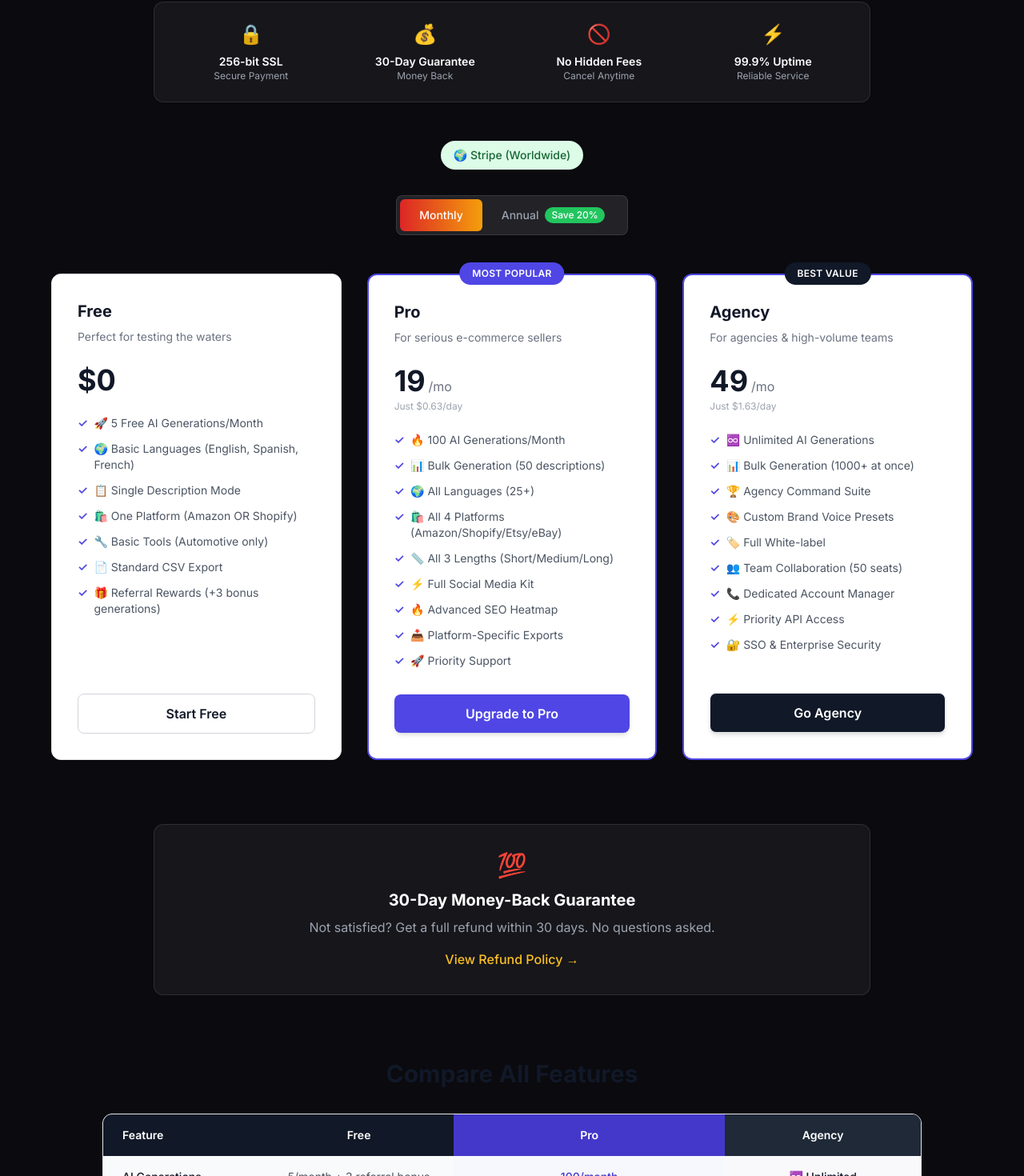
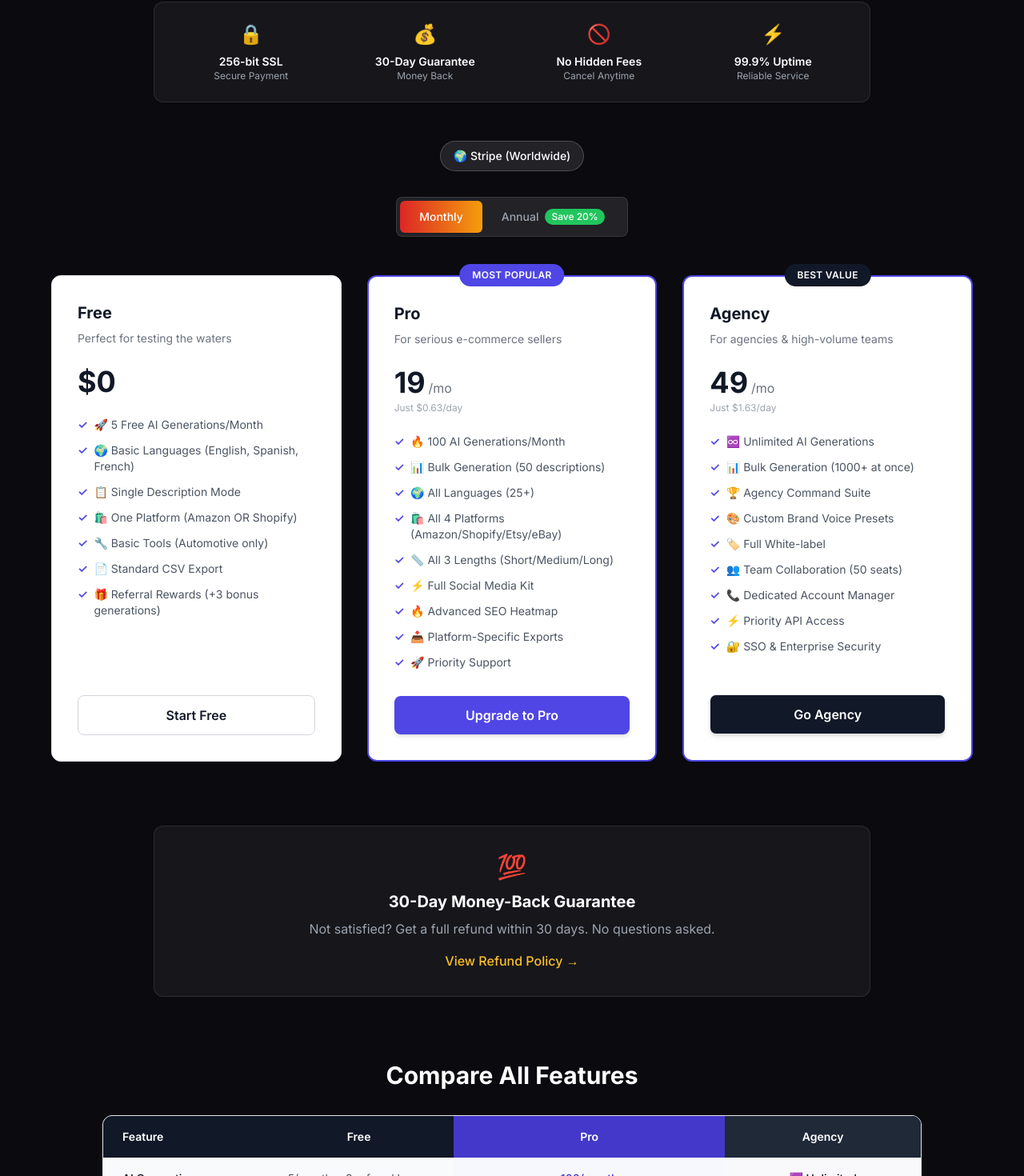
Before and after one commit to Veeresh-Math/DescriptAI, a Next.js app in the folder DescriptAI/: page /pricing in a window 1280 px wide. Shown: the part 327-1797 px from the top of the page at 80% size. Built offline with nearby package versions, Linux system fonts and the light colour scheme; no server answers.

Commit message:
Fix invisible headings on dark background

```diff
--- a/DescriptAI/app/pricing/page.tsx
+++ b/DescriptAI/app/pricing/page.tsx
@@ -286,9 +286,9 @@ export default function PricingPage() {
                 {/* Payment Gateway Badge */}
                 {paymentGateway && (
                     <div className="text-center mb-8">
-                        <span className="inline-flex items-center px-4 py-2 rounded-full bg-green-100 text-green-800 text-sm font-medium">
+                        <span className="inline-flex items-center px-4 py-2 rounded-full bg-white/10 text-white border border-white/20 text-sm font-medium">
                             {isIndia ? "🇮🇳 Razorpay (India)" : "🌍 Stripe (Worldwide)"}
-                            {isIndia && <span className="ml-2 text-xs">UPI • Cards • NetBanking</span>}
+                            {isIndia && <span className="ml-2 text-xs text-gray-300">UPI • Cards • NetBanking</span>}
                         </span>
                     </div>
                 )}
@@ -410,7 +410,7 @@ export default function PricingPage() {
 
                 {/* Pro vs Agency Comparison Table */}
                 <div className="max-w-5xl mx-auto mb-20">
-                    <h2 className="text-3xl font-bold text-center mb-8 text-gray-900">
+                    <h2 className="text-3xl font-bold text-center mb-8 text-white">
                         Compare All Features
                     </h2>
 
@@ -472,7 +472,7 @@ export default function PricingPage() {
 
                 {/* FAQ Section */}
                 <div className="max-w-4xl mx-auto">
-                    <h2 className="text-3xl font-bold text-center mb-12 text-gray-900">Frequently Asked Questions</h2>
+                    <h2 className="text-3xl font-bold text-center mb-12 text-white">Frequently Asked Questions</h2>
                     <div className="grid md:grid-cols-2 gap-6">
                         <div className="bg-white rounded-lg p-5 shadow-sm border border-gray-200">
                             <h4 className="font-semibold text-gray-900 mb-2">Can I cancel anytime?</h4>
```
